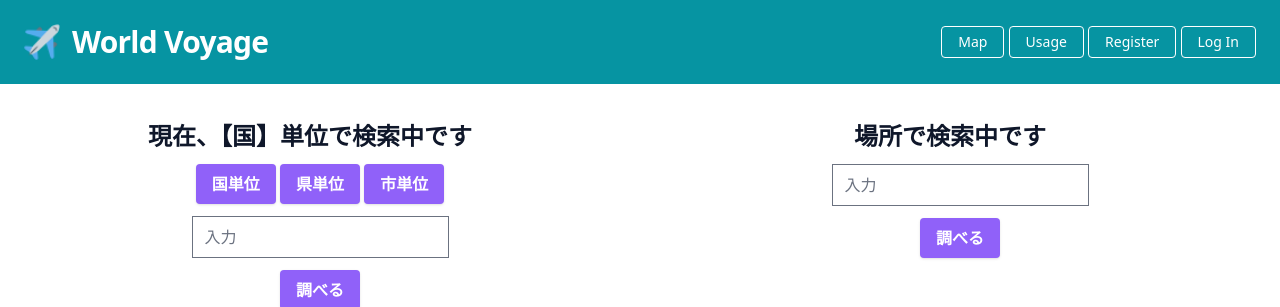
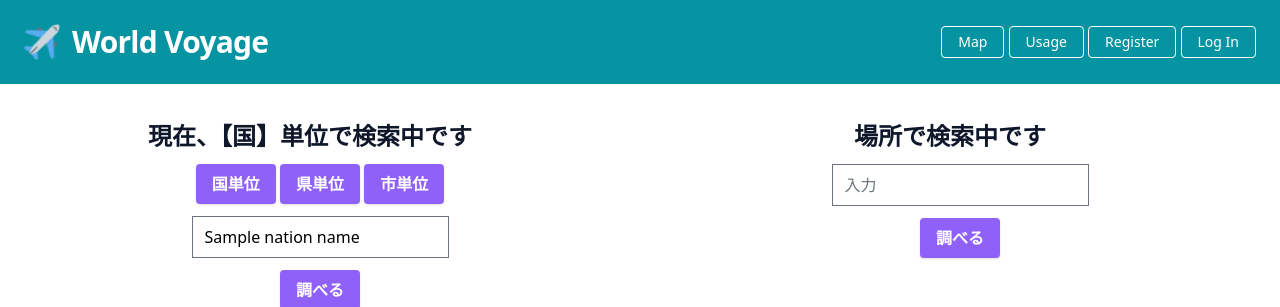
Before and after one commit to naka-c1024/World_Voyage, a Flask app: template templates/map.html in a window 1280 px wide. Shown: the top 307 px of the page. Run offline with Flask 2, Linux system fonts and the light colour scheme; the template is opened without the code that fills it: most values are stand-ins (such as "Sample title", 1, 10 or a date in 2020); style sheets or scripts are compiled from the project's sources; some libraries are stand-ins or nearby versions.

Commit message:
add: indexから場所の名前を取得した場合、最初から入力欄に入るようにした (#91)

```diff
--- a/static/js/googleMap.js
+++ b/static/js/googleMap.js
@@ -144,6 +144,7 @@ function NeighborhoodDiscovery(configuration) {
     mapOptions.scaleControlOptions = {position: google.maps.ControlPosition.LEFT};
     // 地図のタイプ(航空写真+ラベル付き)
     mapOptions.mapTypeId = google.maps.MapTypeId.HYBRID;
+    mapOptions.mapTypeControlOptions = {position: google.maps.ControlPosition.RIGHT_TOP};
     // gestureHandlingを"greedy"に変更
     mapOptions.gestureHandling = "greedy";
     widget.map = new google.maps.Map(widgetEl.querySelector('.map'), mapOptions);
--- a/templates/map.html
+++ b/templates/map.html
@@ -133,7 +133,7 @@
         <button class="shadow bg-purple-500 hover:bg-purple-400 focus:shadow-outline focus:outline-none text-white font-bold py-2 px-4 rounded" id="cityBtn" onclick="changeSearchType('city')">市単位</button>
         <form action="/country_info" method="get">
           <div class="mt-3">
-              <input class="form-control mx-auto w-auto mb-3" name="region" placeholder="入力" type="text">
+              <input class="form-control mx-auto w-auto mb-3" name="region" placeholder="入力" type="text" value="{{ nation_name }}">
               <input class="form-control mx-auto w-auto mb-3" name="placeID" placeholder="入力" type="text" hidden>
           </div>
           <button class="shadow bg-purple-500 hover:bg-purple-400 focus:shadow-outline focus:outline-none text-white font-bold py-2 px-4 rounded" type="submit">調べる</button>
```
